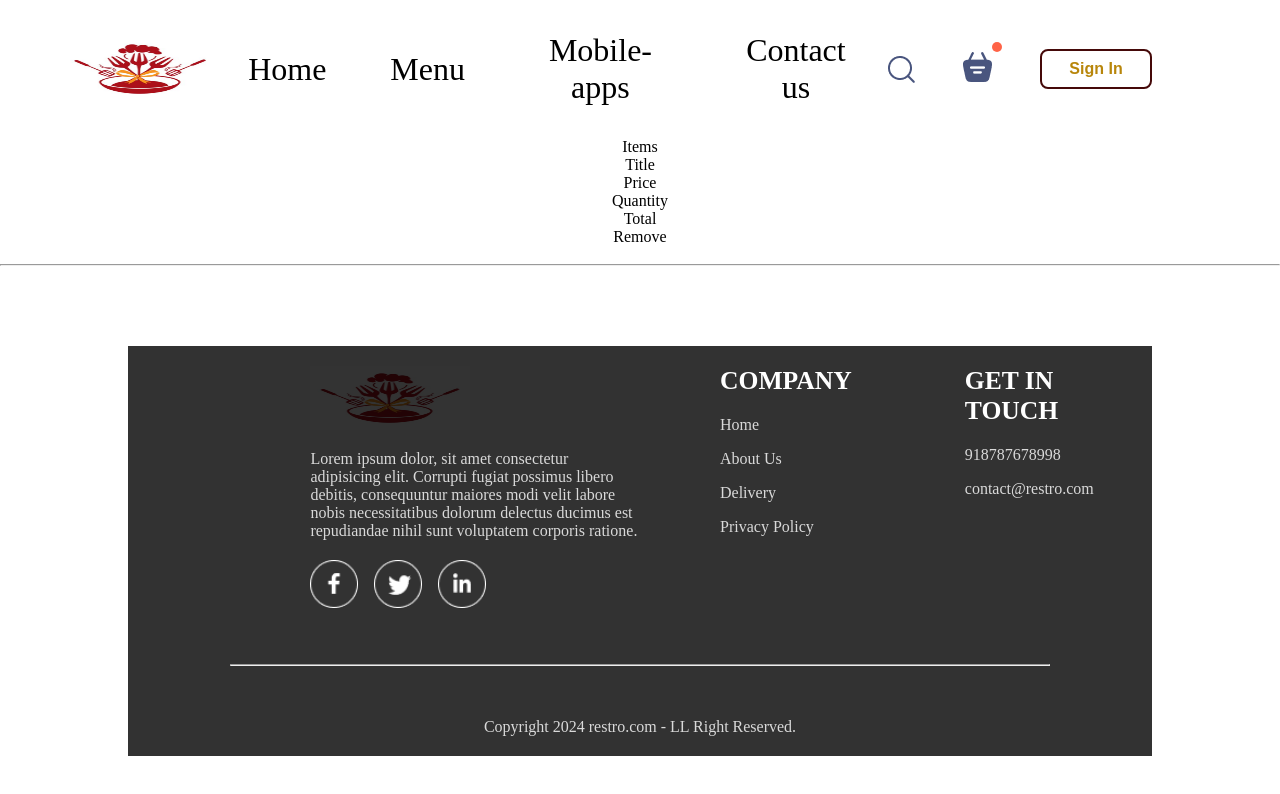
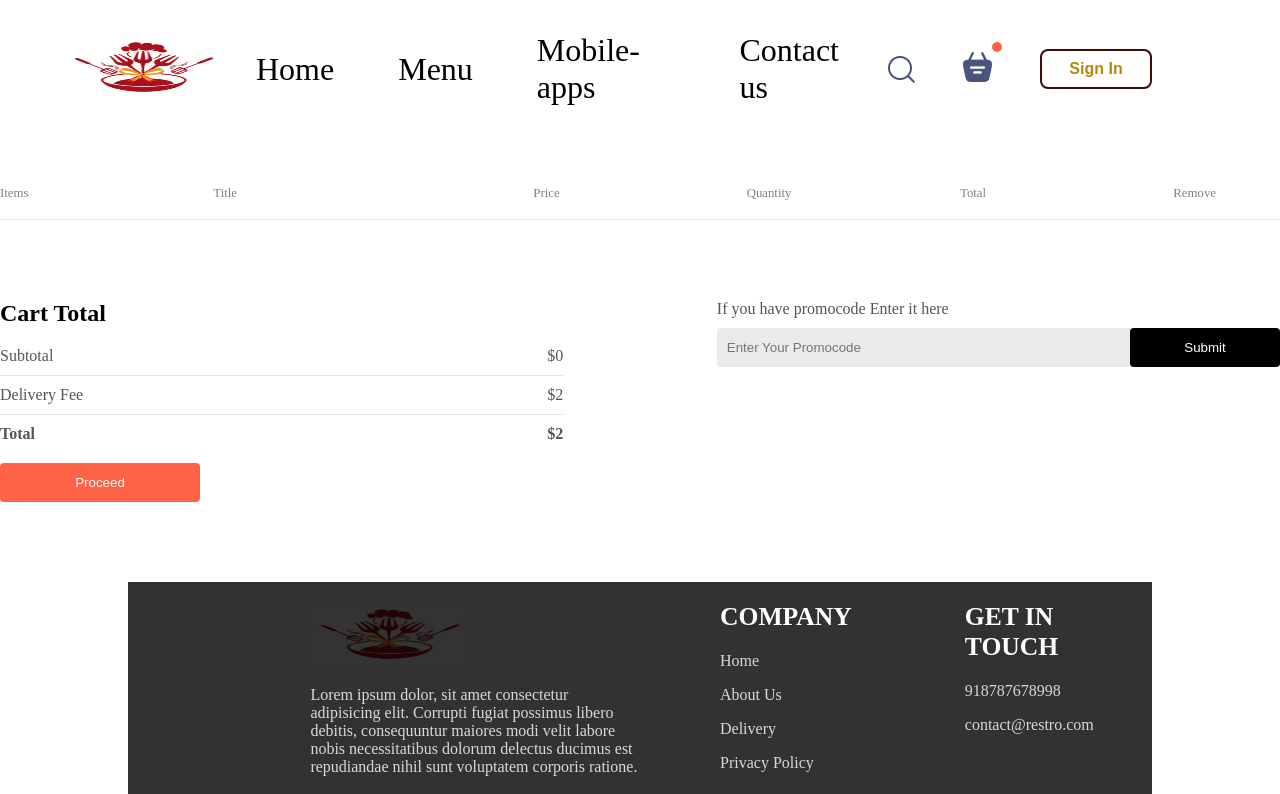
Before and after one commit to vidhi1812/Food-court, a React (Create React App) app: page /cart in a window 1280 px wide. Shown: the top 794 px of the page. Built offline with nearby package versions, Linux system fonts and the light colour scheme.

Commit message:
cart and product

```diff
--- a/src/App.css
+++ b/src/App.css
@@ -1,4 +1,4 @@
-.App {
+/* .App {
   text-align: center;
 }
 
@@ -35,4 +35,4 @@
   to {
     transform: rotate(360deg);
   }
-}
+} */
--- a/src/Component/Explore Menu/Explrmnu.css
+++ b/src/Component/Explore Menu/Explrmnu.css
@@ -13,6 +13,7 @@
     -webkit-text-fill-color: transparent;
     background-clip: text;
     color: transparent;
+    text-align: center;
 
 }
 .menu-txt{
--- a/src/Component/Food Display/fooddisp.css
+++ b/src/Component/Food Display/fooddisp.css
@@ -10,6 +10,7 @@
     -webkit-text-fill-color: transparent;
     background-clip: text;
     color: transparent;
+    text-align: center;
 
 
 
--- a/src/Component/Food Display/fooddisp.jsx
+++ b/src/Component/Food Display/fooddisp.jsx
@@ -17,7 +17,7 @@
           if (category === "All" || category === item.category) {
             return (
               <FoodItem
-                key={index}
+                key={item.id}
                 id={item.id}
                 name={item.name}
                 description={item.description}
--- a/src/Component/Food Item/FoodItem.css
+++ b/src/Component/Food Item/FoodItem.css
@@ -6,6 +6,7 @@
     transition:0.5s;
     animation:fadeIn 5s;
     margin-bottom:4rem;
+    align-items: center;
 
 
 }
@@ -59,6 +60,7 @@
   font-size: 1rem;
   font-weight: 1rem;
   margin-top:1rem;
+ margin-left:4.6rem;
 
 
 }
@@ -75,6 +77,7 @@
 }
 .food-item-cont{
     position:relative;
+    align-items: center;
 
 }
 .remove{
--- a/src/Component/Navbar/Nav.jsx
+++ b/src/Component/Navbar/Nav.jsx
@@ -9,7 +9,7 @@
   const[menu, setMenu]=useState(" ");
   return (
     <div className="food">
-        <img src={logo} alt=""  className='logo'/>
+      <Link to='/'>  <img src={logo} alt=""  className='logo'/></Link>
         <ul className='ullist'>
             <li  onClick={()=>setMenu("home")} className={menu === "home" ? "active": " "} >Home</li>
             <li onClick={()=>setMenu("menu")} className={menu === "menu" ? "active": " "}>Menu</li>
--- a/src/Context/StoreContext.jsx
+++ b/src/Context/StoreContext.jsx
@@ -29,16 +29,26 @@
        return newCart;
    });
  };
+ const getTotalCartAmount=()=>{
+  let totalA=0;
+  for(const item in cartItems){
 
- useEffect(()=>{
-   console.log(cartItems);
- },[cartItems])
+    if(cartItems[item]>0){
+      let itemInfo=food_list.find((product)=>product._id === item);
+      totalA += itemInfo.price*cartItems[item];
+    }
+
+  }
+return totalA;
+ }
+
    const  contextValue={
 food_list,
 cartItems,
 setCartItems,
 addToCart,
-removeFromCart
+removeFromCart,
+getTotalCartAmount
      }
         return(
             <StoreContext.Provider value={contextValue}>
--- a/src/Pages/Cart/Cart.css
+++ b/src/Pages/Cart/Cart.css
@@ -0,0 +1,103 @@
+.cart{
+    margin-top:3rem;
+    margin-left:0px;
+
+}
+
+.cart-items-title{
+    display:grid;
+    grid-template-columns:1fr 1.5fr 1fr 1fr 1fr 0.5fr;
+    align-items: center;
+    color:grey;
+    font-size:max(1vw,12px);
+}
+.cart-items-item{
+    margin: 10px 0px;
+    color:black;
+}
+
+.cart-items-item img{
+    width:50px;
+}
+.cart hr{
+    height:1px;
+    background-color: #e2e2e2;
+    border:none;
+}
+.cross{
+    cursor: pointer;
+
+}
+.cart-bottom{
+    margin-top:80px;
+    display: flex;
+    flex-wrap: wrap;
+    justify-content: space-between;
+    gap:max(12vw,20px);
+
+
+}
+.cart-total{
+    flex:1;
+    display: flex;
+    flex-direction: column;
+    gap:20px;
+
+}
+.cart-total-details{
+    display:flex;
+justify-content: space-between;
+color:#555;
+
+
+}
+.cart-total hr{
+    margin:10px 0px;
+
+}
+.cart-total button{
+    border:none;
+    color:white;
+    background-color: tomato;;
+    width:max(15vw,200px);
+    padding:12px 0px;
+    border-radius: 4px;
+    cursor:  pointer;
+}
+.cart-promocode{
+    flex:1;
+
+}
+.cart-promocode p{
+    color:#555;
+
+}
+.cart-promocode-input{
+    margin-top:10px;
+    display: flex;
+    justify-content: space-between;
+    align-items: center;
+    background-color:#eaeaea;
+    border-radius:4px;
+
+
+}
+.cart-promocode-input input{
+    background: transparent;
+    border: none;
+    outline: none;
+    padding-left: 10px;
+}
+.cart-promocode-input button{
+    width:max(10vw,150px);
+    padding: 12px 5px;
+    background-color: black;
+    border: none;
+    color:white;
+    border-radius: 4px;
+}
+@media(max-width:750px){
+    .cart-bottom{
+        flex-direction: column-reverse;
+    }
+}
--- a/src/Pages/Cart/Cart.jsx
+++ b/src/Pages/Cart/Cart.jsx
@@ -1,10 +1,10 @@
-import React, { useContext } from 'react';
-import "../Cart/Cart.css"
-import { StoreContext } from '../../Context/StoreContext';
+import React, { useContext } from "react";
+import "../Cart/Cart.css";
+import { StoreContext } from "../../Context/StoreContext";
 const Cart = () => {
-  const {cartItems,food_list,removeFromCart}=useContext(StoreContext);
+  const { cartItems, food_list, removeFromCart,getTotalCartAmount } = useContext(StoreContext);
   return (
-    <div className='cart'>
+    <div className="cart">
       <div className="cart-items">
         <div className="cart-items-title">
           <p>Items</p>
@@ -14,26 +14,57 @@
           <p>Total</p>
           <p>Remove</p>
         </div>
-        <br/>
+        <br />
         <hr />
-        {food_list.map((item,index)=>{
-          if(cartItems[item._id]>0){
-        return(
+        {food_list.map((item, index) => {
+          if (cartItems[item._id] > 0) {
+            return (
               <div className=" cart-item-title cart-item-item">
                 <img src={item.image} alt="" />
                 <p>{item.name}</p>
                 <p>{item.price}</p>
-<p>
-  {cartItems[item._id]}
-</p>
-<p>{item.price*cartItems[item._id]}</p>
-<p>x</p>
+                <p>{cartItems[item._id]}</p>
+                <p>{item.price * cartItems[item._id]}</p>
+                <p  onClick={()=>removeFromCart(item._id)}className="cross">x</p>
               </div>
-        )
+            );
           }
         })}
       </div>
+
+      <div className="cart-bottom">
+        <div className="cart-total">
+          <h2> Cart Total</h2>
+          <div>
+            <div className="cart-total-details">
+              <p>Subtotal</p>
+              <p>${getTotalCartAmount()}</p>
             </div>
-  )
-}
+            <hr />
+            <div className="cart-total-details">
+              <p>Delivery Fee</p>
+              <p>${2}</p>
+            </div>
+            <hr />
+            <div className="cart-total-details">
+              <b>Total</b>
+              <b>${getTotalCartAmount()+2}</b>
+            </div>
+
+          </div>
+          <button > Proceed</button>
+        </div>
+        <div className="cart-promocode">
+          <div>
+            <p>If you have promocode Enter it here</p>
+            <div className="cart-promocode-input">
+              <input type="text" placeholder="Enter Your Promocode" />
+              <button>Submit</button>
+            </div>
+          </div>
+        </div>
+      </div>
+    </div>
+  );
+};
 export default Cart;
```
Lines whose indentation alone changed are shown as unchanged.
